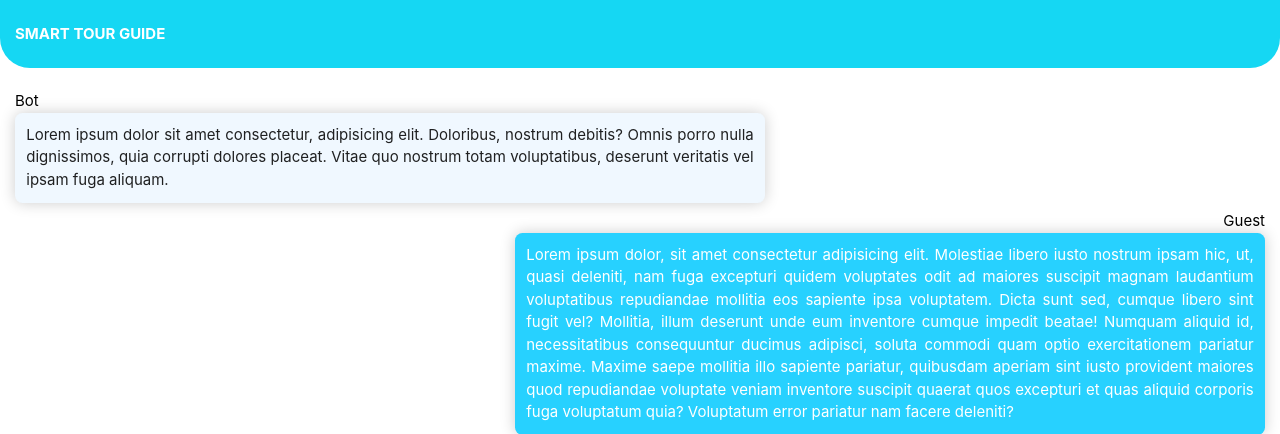
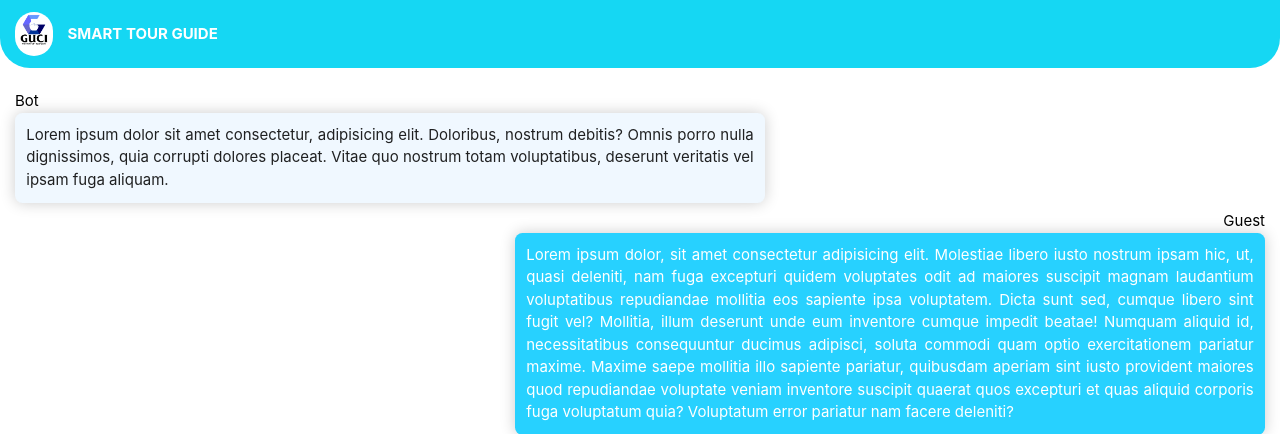
Before and after one commit to rjbogel/tourguide, a Flask app: page /chatbot in a window 1280 px wide. Shown: the top 434 px of the page. Run offline with Flask 3, Linux system fonts and the light colour scheme; parts of the project's set-up code (start-up, migrations or seed data) failed here and were passed over.

Commit message:
update tampilan

```diff
--- a/app.py
+++ b/app.py
@@ -11,4 +11,4 @@ seeder.init_app(app, db)
 
 
 if __name__ == '__main__':
-    app.run(debug=True, port=8080)
+    app.run(debug=True, port=8000)
--- a/flaskr/templates/page/chatbot.html
+++ b/flaskr/templates/page/chatbot.html
@@ -3,16 +3,30 @@
 
 <div class="screen">
   <div class="header">
-    <p>Smart Tour Guide</p>
+    <div style="display: flex; align-items: center; gap: 1rem;">
+      <div class="logo-wrapper" style="background-color: white; border-radius: 5rem;">
+        <img src="{{ url_for('static', filename='img/logo.png')}}" alt="logo" style="width: 2.5rem;">
+      </div>
+      <p>Smart Tour Guide</p>
+    </div>
   </div>
   <div class="chat-wrapper">
     <div class="chatbox chat-bot">
       <span class="chat-user">Bot</span>
-      <p>Lorem ipsum dolor sit amet consectetur, adipisicing elit. Doloribus, nostrum debitis? Omnis porro nulla dignissimos, quia corrupti dolores placeat. Vitae quo nostrum totam voluptatibus, deserunt veritatis vel ipsam fuga aliquam.</p>
+      <p>Lorem ipsum dolor sit amet consectetur, adipisicing elit. Doloribus, nostrum debitis? Omnis porro nulla
+        dignissimos, quia corrupti dolores placeat. Vitae quo nostrum totam voluptatibus, deserunt veritatis vel ipsam
+        fuga aliquam.</p>
     </div>
     <div class="chatbox chat-self">
       <span class="chat-user">Guest</span>
-      <p>Lorem ipsum dolor, sit amet consectetur adipisicing elit. Molestiae libero iusto nostrum ipsam hic, ut, quasi deleniti, nam fuga excepturi quidem voluptates odit ad maiores suscipit magnam laudantium voluptatibus repudiandae mollitia eos sapiente ipsa voluptatem. Dicta sunt sed, cumque libero sint fugit vel? Mollitia, illum deserunt unde eum inventore cumque impedit beatae! Numquam aliquid id, necessitatibus consequuntur ducimus adipisci, soluta commodi quam optio exercitationem pariatur maxime. Maxime saepe mollitia illo sapiente pariatur, quibusdam aperiam sint iusto provident maiores quod repudiandae voluptate veniam inventore suscipit quaerat quos excepturi et quas aliquid corporis fuga voluptatum quia? Voluptatum error pariatur nam facere deleniti?</p>
+      <p>Lorem ipsum dolor, sit amet consectetur adipisicing elit. Molestiae libero iusto nostrum ipsam hic, ut, quasi
+        deleniti, nam fuga excepturi quidem voluptates odit ad maiores suscipit magnam laudantium voluptatibus
+        repudiandae mollitia eos sapiente ipsa voluptatem. Dicta sunt sed, cumque libero sint fugit vel? Mollitia, illum
+        deserunt unde eum inventore cumque impedit beatae! Numquam aliquid id, necessitatibus consequuntur ducimus
+        adipisci, soluta commodi quam optio exercitationem pariatur maxime. Maxime saepe mollitia illo sapiente
+        pariatur, quibusdam aperiam sint iusto provident maiores quod repudiandae voluptate veniam inventore suscipit
+        quaerat quos excepturi et quas aliquid corporis fuga voluptatum quia? Voluptatum error pariatur nam facere
+        deleniti?</p>
     </div>
   </div>
   <div class="input-wrapper">
--- a/flaskr/templates/page/landing.html
+++ b/flaskr/templates/page/landing.html
@@ -49,7 +49,7 @@
                 </li>
                 <li class="splide__slide">
                     <div class="slider-content">
-                        <h1>MULAI</h1>
+                        <h2 style="color: rgb(0, 0, 0); font-family: macbeth ;text-align: center;">Silahkan klik mulai untuk mencari informasi yang anda butuhkan</h2>
                         <a href="{{ url_for('views.chatbot') }}" class="waves-effect waves-light btn green"><i class="material-icons left">forum</i> Mulai</a>
                     </div>
                 </li>
```
Also changed, not shown: 1 other file.
